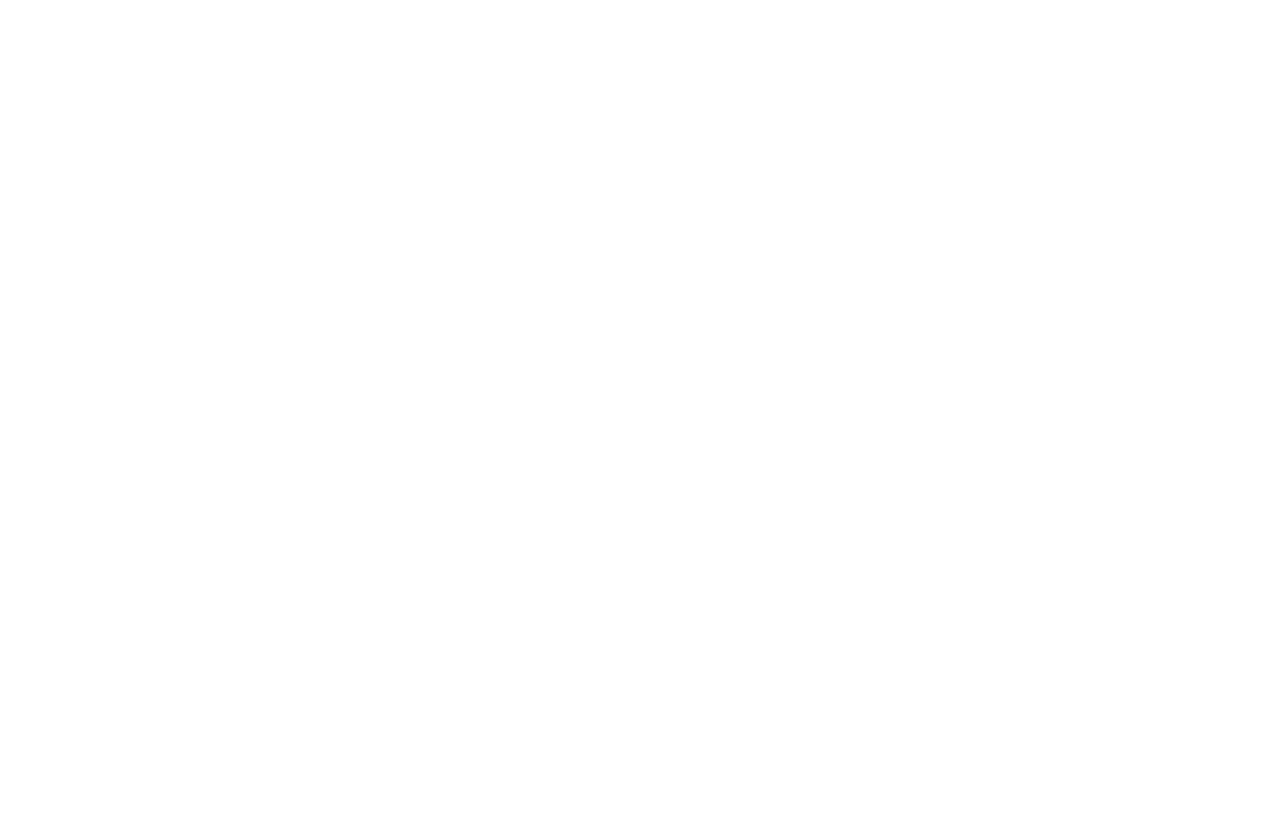
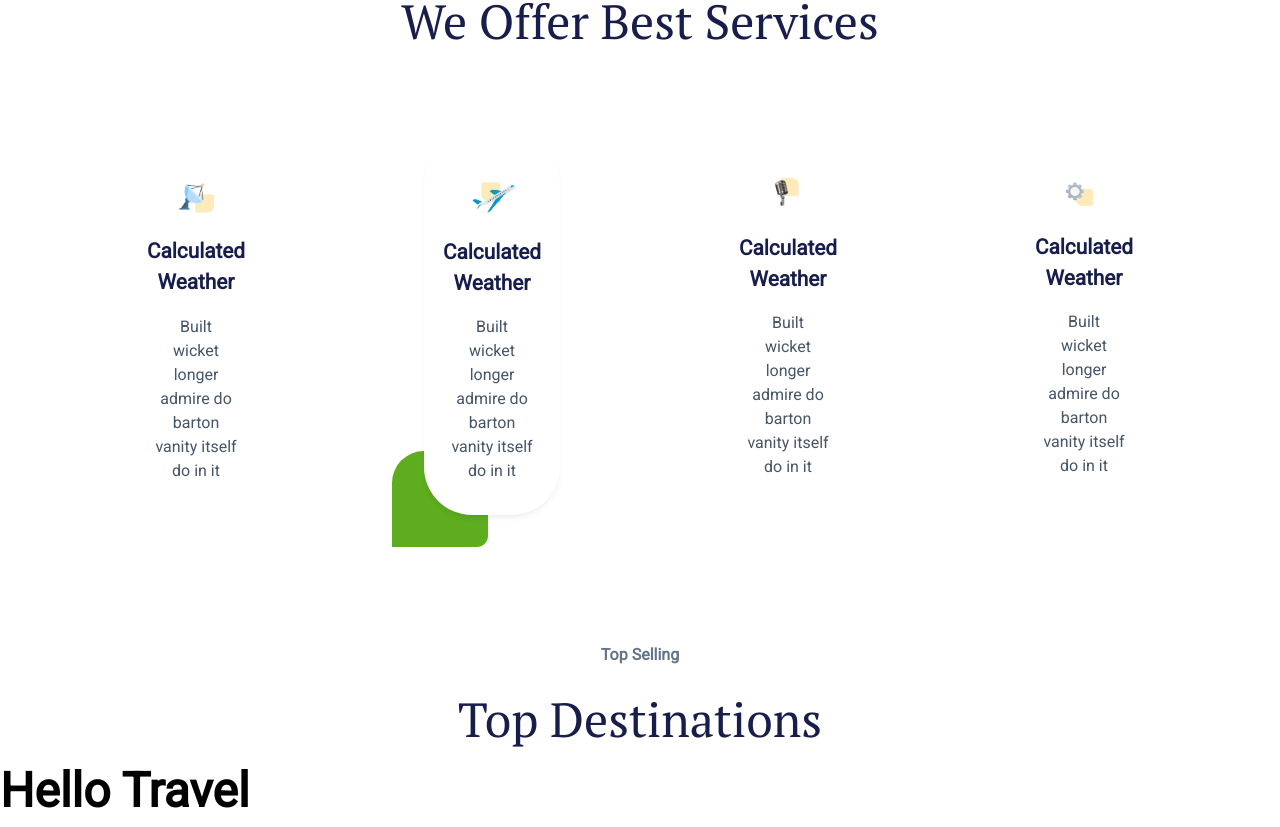
Before and after one commit to AfolabiOlajide/travel-agency-landing-page, a Next.js app: page / in a window 1280 px wide. Shown: the part 1460-2287 px from the top of the page. Before the commit the page ends 1349 px from the top, so only its background shows below. Built offline with nearby package versions, Linux system fonts and the light colour scheme.

Commit message:
completed category section

```diff
--- a/app/page.tsx
+++ b/app/page.tsx
@@ -1,3 +1,5 @@
+import Category from "@/modules/Category";
+import Destinations from "@/modules/Destinations";
 import Hero from "@/modules/Hero";
 import Nav from "@/modules/Nav";
 
@@ -6,6 +8,8 @@
     <>
       <Nav />
       <Hero />
+      <Category />
+      <Destinations />
       <main className="">
         <h1 className="text-[3rem] font-bold">Hello Travel</h1>
       </main>
--- /dev/null
+++ b/modules/Category.tsx
@@ -0,0 +1,108 @@
+import React from "react";
+import Image from "next/image";
+
+// local imports
+import Header from "./Header";
+import Satelite from "@/assets/satelite.png";
+import Plane from "@/assets/plane.png";
+import Mic from "@/assets/mic.png";
+import Settings from "@/assets/settings.png";
+
+const Category = () => {
+    return (
+        <section className="py-[8rem]">
+            <div className="cont">
+                <h5 className="text-center mb-[1rem] text-slate-500 font-bold uppercase">
+                    Category
+                </h5>
+                <Header className="text-[3rem] text-grey font-bold text-center">
+                    <h2>We Offer Best Services</h2>
+                </Header>
+                {/* services */}
+                <div className="services grid grid-cols-4 mt-[5rem] gap-[10rem]">
+                    {/* service */}
+                    <div className="services text-center flex flex-col justify-center">
+                        <div className="image">
+                            <Image
+                                src={Satelite}
+                                className="w-[60%] mx-auto"
+                                width={20}
+                                alt={`Logo`}
+                                unoptimized
+                            />
+                        </div>
+                        <h4 className="text-grey font-bold text-[1.3rem] my-[1rem]">
+                            Calculated Weather
+                        </h4>
+                        <p className="w-[60%] mx-auto text-slate-600">
+                            Built wicket longer admire do barton vanity itself
+                            do in it
+                        </p>
+                    </div>
+                    {/* service */}
+                    <div className="services relative">
+                        <div className="content text-center flex flex-col justify-center shadow-md shadow-black/5 py-[2rem] bg-white rounded-[3rem]">
+                            <div className="image">
+                                <Image
+                                    src={Plane}
+                                    className="w-[60%] mx-auto"
+                                    width={20}
+                                    alt={`Logo`}
+                                    unoptimized
+                                />
+                            </div>
+                            <h4 className="text-grey font-bold text-[1.3rem] my-[1rem]">
+                                Calculated Weather
+                            </h4>
+                            <p className="w-[60%] mx-auto text-slate-600">
+                                Built wicket longer admire do barton vanity
+                                itself do in it
+                            </p>
+                        </div>
+                        <div className="absolute -bottom-[2rem] -left-[2rem] -z-10 rounded-tl-[2rem] rounded-br-[.7rem] design w-[6rem] h-[6rem] bg-myGreen"></div>
+                    </div>
+                    {/* service */}
+                    <div className="services text-center flex flex-col justify-center">
+                        <div className="image">
+                            <Image
+                                src={Mic}
+                                className="w-[60%] mx-auto"
+                                width={20}
+                                alt={`Logo`}
+                                unoptimized
+                            />
+                        </div>
+                        <h4 className="text-grey font-bold text-[1.3rem] my-[1rem]">
+                            Calculated Weather
+                        </h4>
+                        <p className="w-[60%] mx-auto text-slate-600">
+                            Built wicket longer admire do barton vanity itself
+                            do in it
+                        </p>
+                    </div>
+                    {/* service */}
+                    <div className="services text-center flex flex-col justify-center">
+                        <div className="image">
+                            <Image
+                                src={Settings}
+                                className="w-[60%] mx-auto"
+                                width={20}
+                                alt={`Logo`}
+                                unoptimized
+                            />
+                        </div>
+                        <h4 className="text-grey font-bold text-[1.3rem] my-[1rem]">
+                            Calculated Weather
+                        </h4>
+                        <p className="w-[60%] mx-auto text-slate-600">
+                            Built wicket longer admire do barton vanity itself
+                            do in it
+                        </p>
+                    </div>
+                </div>
+            </div>
+        </section>
+    );
+};
+
+export default Category;
--- /dev/null
+++ b/modules/Destinations.tsx
@@ -0,0 +1,19 @@
+import React from "react";
+import Header from "./Header";
+
+const Destinations = () => {
+    return (
+        <section>
+            <div className="cont">
+                <h5 className="text-center mb-[1rem] text-slate-500 font-bold capitalize">
+                    Top Selling
+                </h5>
+                <Header className="text-[3rem] text-grey font-bold text-center">
+                    <h2>Top Destinations</h2>
+                </Header>
+            </div>
+        </section>
+    );
+};
+
+export default Destinations;
--- a/modules/Hero.tsx
+++ b/modules/Hero.tsx
@@ -15,7 +15,7 @@
                     <h5 className="uppercase font-bold text-myGreen mb-[2rem] text-[1.5rem]">
                         best destinations around the world
                     </h5>
-                    <Title className="!font-extrabold text-[7rem] text-[#181e4b] leading-[7rem]">
+                    <Title className="!font-extrabold text-[7rem] text-grey leading-[7rem]">
                         <h1>Travel, enjoy and live a new and full life</h1>
                     </Title>
                     <p className="mt-[3rem] text-slate-500 text-base md:text-[1.5rem] leading-[3rem]">
--- a/modules/Nav.tsx
+++ b/modules/Nav.tsx
@@ -21,7 +21,7 @@
                 </div>
                 <div className="nav-items font-[400] text-[1.2rem] flex items-center gap-[3rem]">
                     {navItem.map((item) => (
-                        <Link href={item.link}>
+                        <Link href={item.link} key={item.id}>
                             <span className="capitalize">{item.name}</span>
                         </Link>
                     ))}
--- a/modules/Title.tsx
+++ b/modules/Title.tsx
@@ -1,10 +1,13 @@
-import { Questrial } from 'next/font/google'
+import { Syne } from 'next/font/google'
 
-const questrial = Questrial({ subsets: ['latin'], weight: ["400"] })
+const font = Syne({ subsets: ['latin'], weight: ["400"] })
+// import { Questrial } from 'next/font/google'
+
+// const questrial = Questrial({ subsets: ['latin'], weight: ["400"] })
 
 const Title = ({ children, className }: { children: React.ReactNode, className?: string }) => {
     return (
-        <header className={`${className} ${questrial.className}`}>{children}</header>
+        <header className={`${className} ${font.className}`}>{children}</header>
     )
 }
 
--- a/tailwind.config.ts
+++ b/tailwind.config.ts
@@ -14,7 +14,8 @@
 				myGreen: "#5dad1f",
 				whitishPurple: "#f9f7fe",
 				myOrange: "#ff8d6c",
-				lightOrange: "#fff9ee"
+				lightOrange: "#fff9ee",
+                grey: "#181e4b"
             },
         },
     },
```
